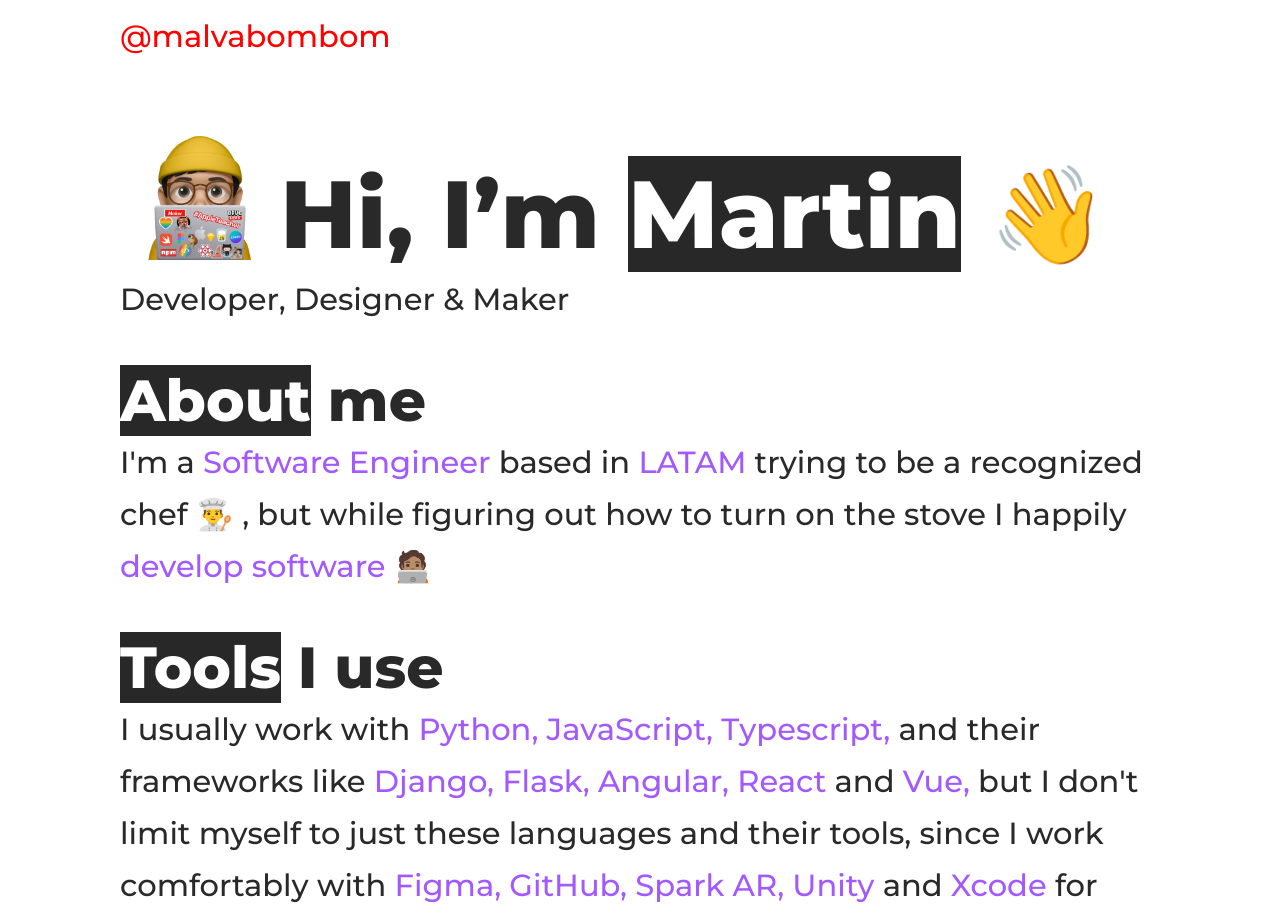
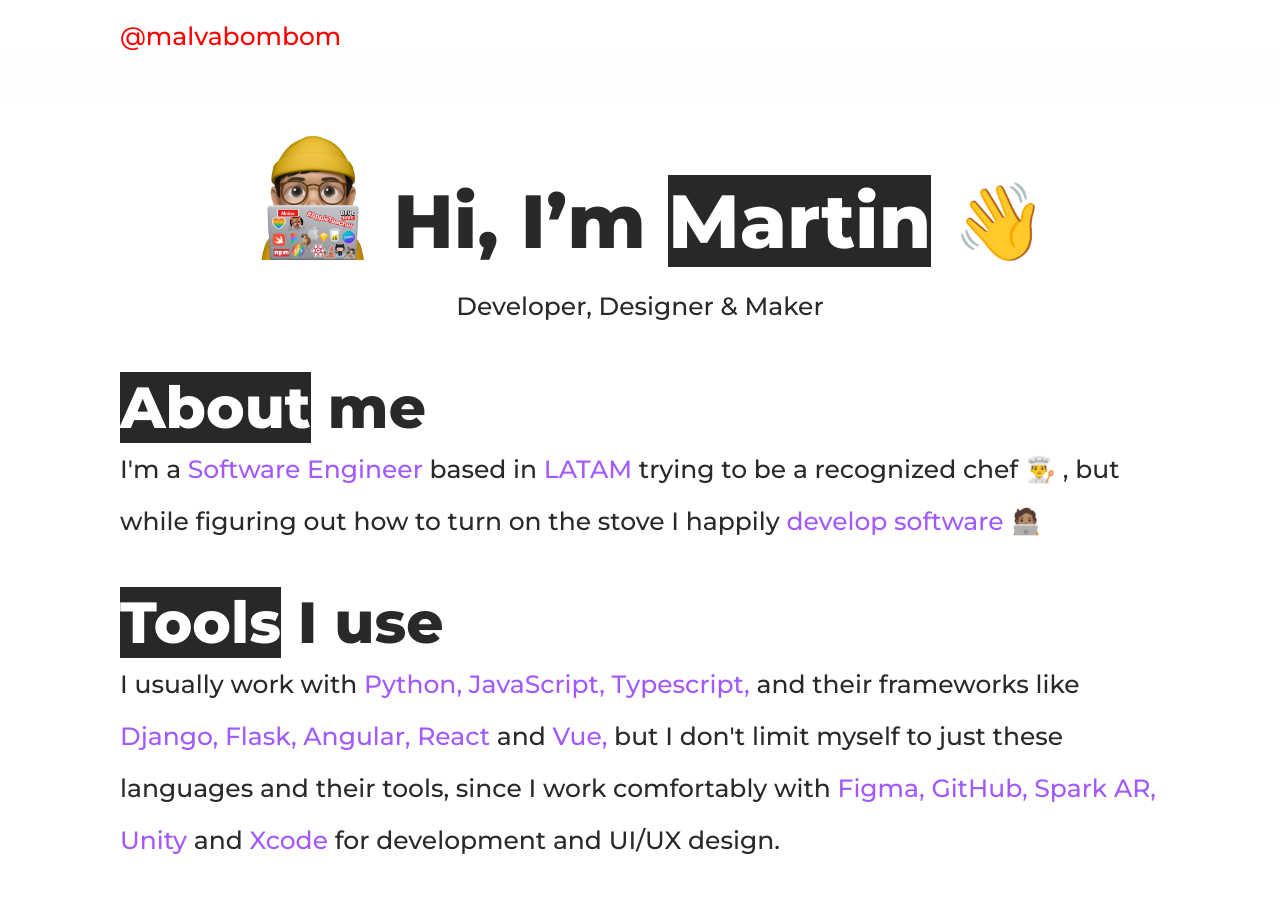
Before and after one commit to holasoymalva/malvabombom.xyz, a website: page index.html in a window 1280 px wide. Shown: the top 907 px of the page. Drawn offline with Linux system fonts and the light colour scheme.

Commit message:
new styles added

```diff
--- a/source/styles/styles.scss
+++ b/source/styles/styles.scss
@@ -72,25 +72,16 @@
 
   h1 {
     display: block;
-    font-size: 2em;
     margin-block-start: 0.67em;
     margin-block-end: 0.67em;
     margin-inline-start: 0px;
     margin-inline-end: 0px;
     font-style: normal;
     font-weight: 800;
-    font-size: 95.273px;
+    font-size: 75.273px;
     line-height: 117px;
-    @include xm-tablet {
-      font-size: 76px;
-      line-height: 98px;
-    }
-    @include xm-phone {
-      font-size: 76px;
-      line-height: 98px;
-    }
+
     @include xm-device {
-      font-size: 76px;
       line-height: 98px;
     }
   }
@@ -119,9 +110,17 @@
     margin-inline-end: 0px;
     font-style: normal;
     font-weight: 500;
-    font-size: 30.5806px;
+    font-size: 25px;
     line-height: 52px;
 
+    @include tablet {
+      font-size: 22px;
+      line-height: 40px;
+    }
+    @include phone {
+      font-size: 22px;
+      line-height: 40px;
+    }
     @include xm-device {
       font-size: 22px;
       line-height: 40px;
@@ -196,6 +195,9 @@
     padding-left: 120px;
     padding-right: 120px;
   }
+  &__intro{
+    text-align: center;
+  }
   &__border {
     /* Colors / Black */
     border: 2px solid $color__dark;
@@ -244,7 +246,7 @@
 .fa {
   display: inline-table;
   padding: 15px;
-  font-size: 30px;
+  font-size: 28px;
   border-radius: 25%;
   background: $color__dark;
   color: white;
@@ -399,6 +401,10 @@
 .stage {
   margin-top: 45px;
   width: 100%;
+
+  display: flex;
+  flex-wrap: wrap;
+  justify-content: space-evenly;
   // THis is in responsive
   @include xm-device {
     display: flex;
```
Also changed, not shown: index.html (+4 -0 lines), source/styles/styles.css.
